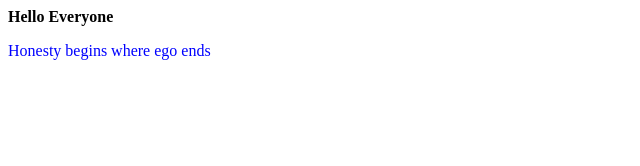
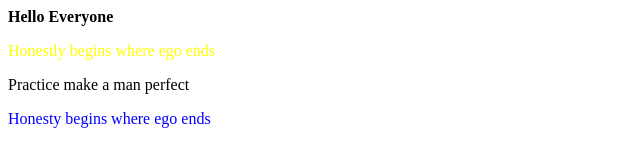
Before and after one commit to Henil-14/GitExam, a plain HTML site: page index.html in a window 1280 px wide. Shown: the whole page, without its empty margins (0-640 px from the left). Drawn offline with Linux system fonts and the light colour scheme.

Commit message:
Update index.html

```diff
--- a/index.html
+++ b/index.html
@@ -8,6 +8,8 @@
     <body>
 
         <b>Hello Everyone</b>
+        <p style="color:Yellow"> Honestly begins where ego ends</p>
+        <p>Practice make a man perfect</p>
 
         <p style="color:blue">Honesty begins where ego ends</p>
 
```
